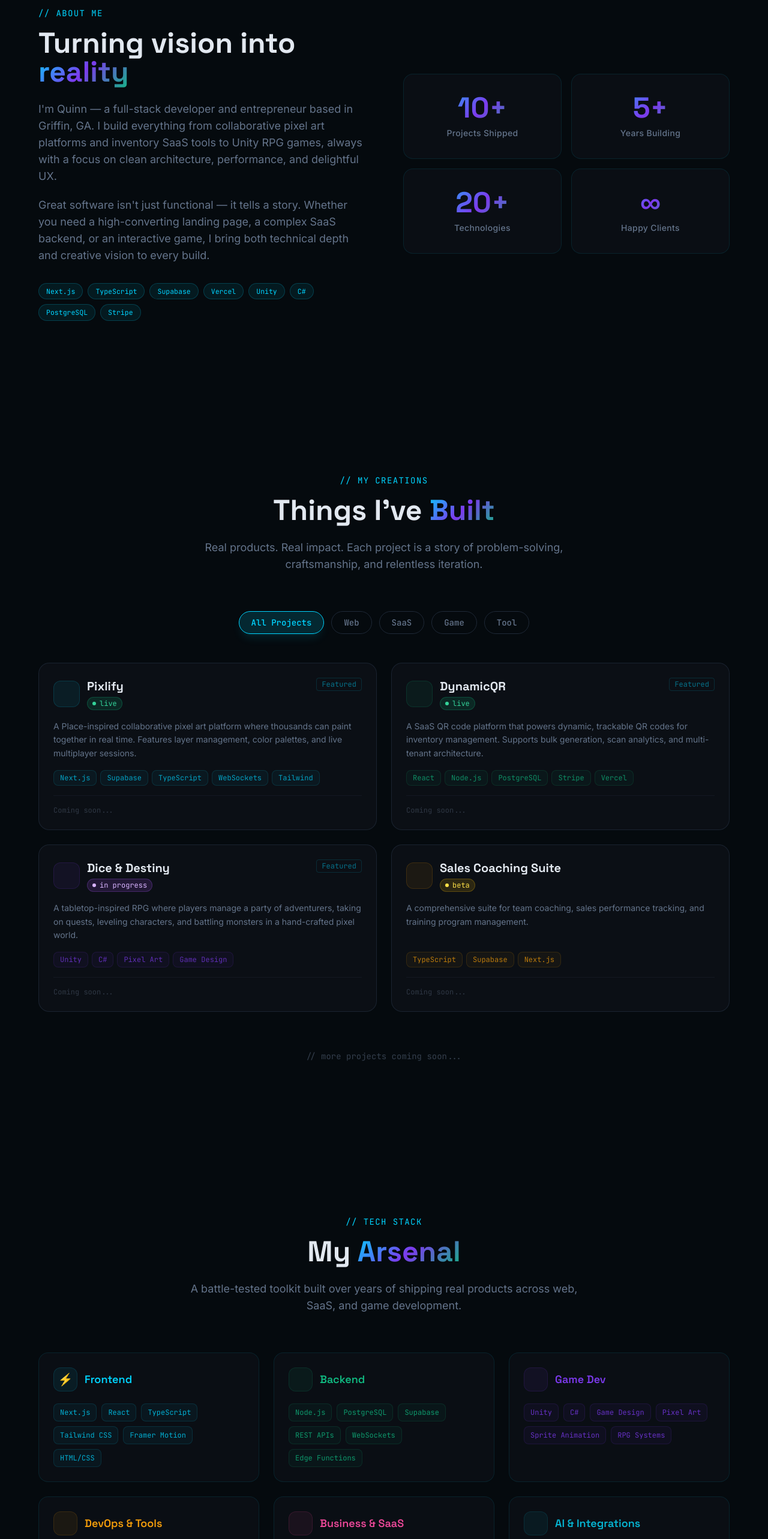
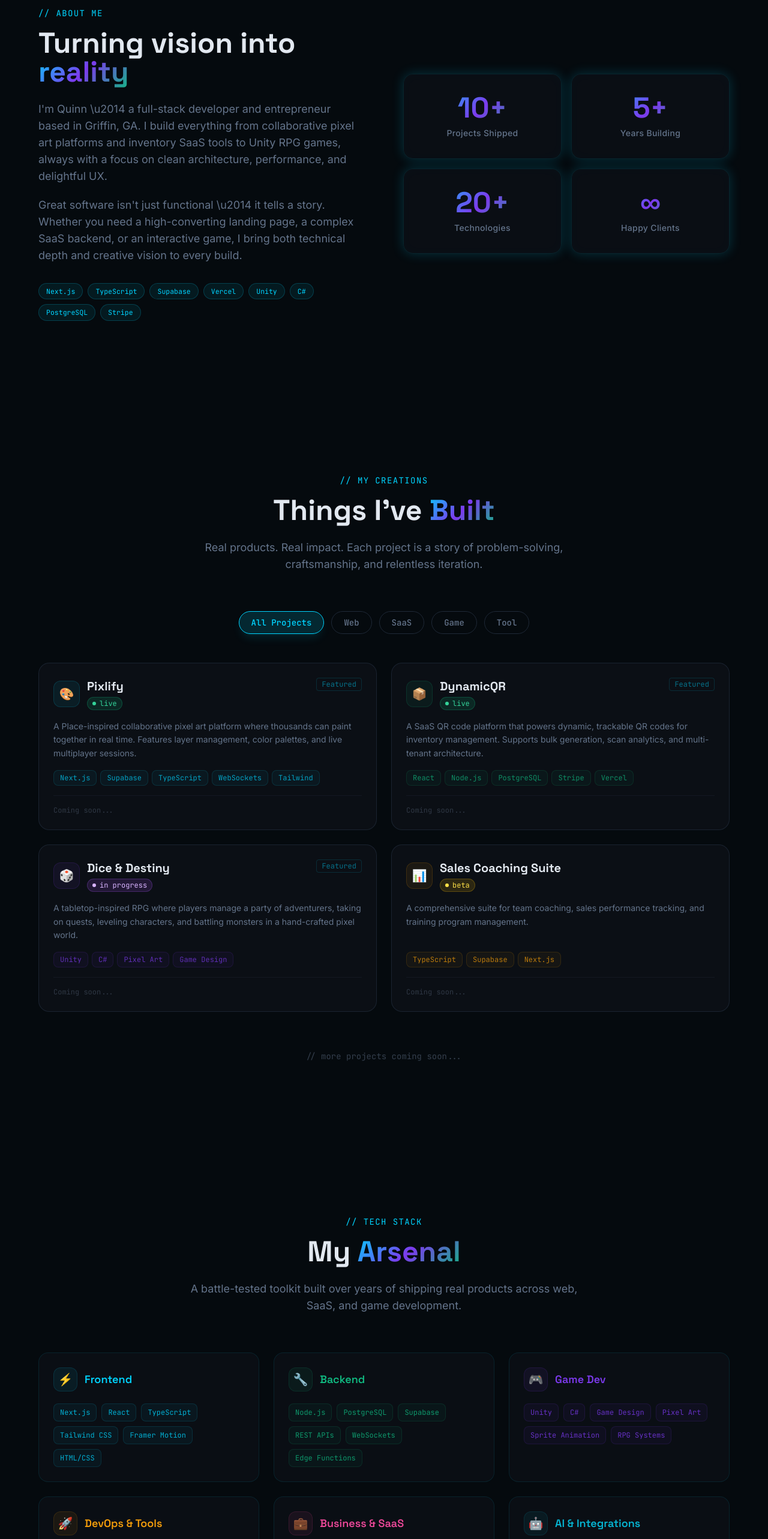
Before and after one commit to thelitsune/portfolio, a Next.js app: page / in a window 1280 px wide. Shown: the part 1020-3586 px from the top of the page at 60% size. Built offline with nearby package versions, Linux system fonts and the light colour scheme.

Commit message:
Add files via upload

```diff
--- a/package.json
+++ b/package.json
@@ -9,7 +9,7 @@
     "lint": "next lint"
   },
   "dependencies": {
-    "next": "14.2.5",
+    "next": "14.2.35",
     "react": "^18",
     "react-dom": "^18",
     "framer-motion": "^11.3.19",
@@ -28,6 +28,6 @@
     "postcss": "^8",
     "autoprefixer": "^10.0.1",
     "eslint": "^8",
-    "eslint-config-next": "14.2.5"
+    "eslint-config-next": "14.2.35"
   }
 }
--- a/src/app/api/contact/route.ts
+++ b/src/app/api/contact/route.ts
@@ -55,7 +55,7 @@ export async function POST(req: NextRequest) {
                 <tr><td style="padding:12px 0;color:#64748b;font-size:12px;text-transform:uppercase;letter-spacing:2px;vertical-align:top">Message</td><td style="padding:12px 0;color:#e2e8f0;font-size:15px;line-height:1.7">${message.replace(/\n/g, '<br>')}</td></tr>
               </table>
               <div style="margin-top:28px;padding:16px;background:rgba(0,212,255,0.04);border:1px solid rgba(0,212,255,0.1);border-radius:10px">
-                <a href="mailto:${email}?subject=Re: Your message to Quinn" style="display:inline-block;padding:12px 24px;background:linear-gradient(135deg,rgba(0,212,255,0.15),rgba(124,58,237,0.15));border:1px solid rgba(0,212,255,0.4);border-radius:8px;color:#00d4ff;text-decoration:none;font-size:13px">↩ Reply to ${name}</a>
+                <a href="mailto:${email}?subject=Re: Your message to Quinn" style="display:inline-block;padding:12px 24px;background:linear-gradient(135deg,rgba(0,212,255,0.15),rgba(124,58,237,0.15));border:1px solid rgba(0,212,255,0.4);border-radius:8px;color:#00d4ff;text-decoration:none;font-size:13px">\u21A9 Reply to ${name}</a>
               </div>
             </div>
             <div style="padding:20px 32px;background:#050a0e;border-top:1px solid #1f2937">
@@ -71,11 +71,11 @@ export async function POST(req: NextRequest) {
         from: `"Quinn Portfolio" <${process.env.SMTP_USER}>`,
         to: 'admin@litsune.com',
         replyTo: email,
-        subject: `✉️ New message from ${name} — Quinn Portfolio`,
+        subject: `\u2709\uFE0F New message from ${name} — Quinn Portfolio`,
         html: emailHtml,
       });
     } else {
-      console.log(' [Contact Form - no SMTP configured]', { name, email, message: message.slice(0, 100) });
+      console.log('\u{1F4EC} [Contact Form - no SMTP configured]', { name, email, message: message.slice(0, 100) });
     }
 
     return NextResponse.json({ success: true, message: 'Message received! Quinn will get back to you within 24 hours.' });
--- a/src/components/About.tsx
+++ b/src/components/About.tsx
@@ -6,10 +6,10 @@ const stats = [
   { label: 'Projects Shipped', value: '10+' },
   { label: 'Years Building', value: '5+' },
   { label: 'Technologies', value: '20+' },
-  { label: 'Happy Clients', value: '∞' },
+  { label: 'Happy Clients', value: '\u{221E}' },
 ];
 
-const techBadges = ['Next.js','TypeScript','Supabase','Vercel','Unity','C#','PostgreSQL','Stripe'];
+const techBadges = ['Next.js', 'TypeScript', 'Supabase', 'Vercel', 'Unity', 'C#', 'PostgreSQL', 'Stripe'];
 
 export default function About() {
   const ref = useRef(null);
@@ -19,28 +19,28 @@ export default function About() {
     <section id="about" ref={ref} className="relative z-10 py-24 sm:py-32 px-4 sm:px-6">
       <div className="max-w-6xl mx-auto">
         <div className="grid md:grid-cols-2 gap-12 lg:gap-16 items-center">
-          <motion.div initial={{ opacity:0, x:-40 }} animate={inView?{opacity:1,x:0}:{}} transition={{ duration:0.7, ease:[0.22,1,0.36,1] }}>
+          <motion.div initial={{ opacity: 0, x: -40 }} animate={inView ? { opacity: 1, x: 0 } : {}} transition={{ duration: 0.7, ease: [0.22, 1, 0.36, 1] }}>
             <p className="text-accent font-mono text-xs sm:text-sm tracking-widest uppercase mb-4">// about me</p>
             <h2 className="font-display font-bold text-3xl sm:text-4xl md:text-5xl mb-6 leading-tight">
               Turning vision into <span className="gradient-text">reality</span>
             </h2>
             <p className="text-muted text-base sm:text-lg leading-relaxed mb-5">
-              I&apos;m Quinn — a full-stack developer and entrepreneur based in Griffin, GA. I build everything from collaborative pixel art platforms and inventory SaaS tools to Unity RPG games, always with a focus on clean architecture, performance, and delightful UX.
+              I&apos;m Quinn \u2014 a full-stack developer and entrepreneur based in Griffin, GA. I build everything from collaborative pixel art platforms and inventory SaaS tools to Unity RPG games, always with a focus on clean architecture, performance, and delightful UX.
             </p>
             <p className="text-muted text-base sm:text-lg leading-relaxed mb-8">
-              Great software isn&apos;t just functional — it tells a story. Whether you need a high-converting landing page, a complex SaaS backend, or an interactive game, I bring both technical depth and creative vision to every build.
+              Great software isn&apos;t just functional \u2014 it tells a story. Whether you need a high-converting landing page, a complex SaaS backend, or an interactive game, I bring both technical depth and creative vision to every build.
             </p>
             <div className="flex flex-wrap gap-2">
-              {techBadges.map((t,i) => (
-                <motion.span key={t} className="tech-badge" initial={{ opacity:0, scale:0.8 }} animate={inView?{opacity:1,scale:1}:{}} transition={{ delay:0.05*i, duration:0.3 }}>{t}</motion.span>
+              {techBadges.map((t, i) => (
+                <motion.span key={t} className="tech-badge" initial={{ opacity: 0, scale: 0.8 }} animate={inView ? { opacity: 1, scale: 1 } : {}} transition={{ delay: 0.05 * i, duration: 0.3 }}>{t}</motion.span>
               ))}
             </div>
           </motion.div>
 
           <div className="grid grid-cols-2 gap-4">
-            {stats.map((s,i) => (
-              <motion.div key={s.label} initial={{ opacity:0, y:30, scale:0.95 }} animate={inView?{opacity:1,y:0,scale:1}:{}} transition={{ delay:0.1+i*0.1, duration:0.5 }}
-                className="glass rounded-2xl p-6 sm:p-8 text-center hover:border-accent/30 transition-all duration-300 hover:-translate-y-1"
+            {stats.map((s, i) => (
+              <motion.div key={s.label} initial={{ opacity: 0, y: 30, scale: 0.95 }} animate={inView ? { opacity: 1, y: 0, scale: 1 } : {}} transition={{ delay: 0.1 + i * 0.1, duration: 0.5 }}
+                className="glass rounded-2xl p-6 sm:p-8 text-center glow-border card-hover"
               >
                 <div className="font-display font-bold text-4xl sm:text-5xl gradient-text mb-2">{s.value}</div>
                 <div className="text-muted text-xs sm:text-sm font-medium tracking-wide">{s.label}</div>
--- a/src/components/Skills.tsx
+++ b/src/components/Skills.tsx
@@ -3,39 +3,39 @@ import { useRef } from 'react';
 import { motion, useInView } from 'framer-motion';
 
 const skillGroups = [
-  { label:'Frontend', icon:'⚡', color:'#00d4ff', skills:['Next.js','React','TypeScript','Tailwind CSS','Framer Motion','HTML/CSS'] },
-  { label:'Backend', icon:'', color:'#10b981', skills:['Node.js','PostgreSQL','Supabase','REST APIs','WebSockets','Edge Functions'] },
-  { label:'Game Dev', icon:'', color:'#7c3aed', skills:['Unity','C#','Game Design','Pixel Art','Sprite Animation','RPG Systems'] },
-  { label:'DevOps & Tools', icon:'', color:'#f59e0b', skills:['Vercel','GitHub','Railway','Render','Netlify','CI/CD'] },
-  { label:'Business & SaaS', icon:'', color:'#ec4899', skills:['Stripe','Multi-tenant Architecture','OAuth','Analytics','QR Systems'] },
-  { label:'AI & Integrations', icon:'', color:'#06b6d4', skills:['Claude','OpenAI API','LLM Integration','Automation','Webhooks','Perplexity'] },
+  { label: 'Frontend', icon: '\u{26A1}', color: '#00d4ff', skills: ['Next.js', 'React', 'TypeScript', 'Tailwind CSS', 'Framer Motion', 'HTML/CSS'] },
+  { label: 'Backend', icon: '\u{1F527}', color: '#10b981', skills: ['Node.js', 'PostgreSQL', 'Supabase', 'REST APIs', 'WebSockets', 'Edge Functions'] },
+  { label: 'Game Dev', icon: '\u{1F3AE}', color: '#7c3aed', skills: ['Unity', 'C#', 'Game Design', 'Pixel Art', 'Sprite Animation', 'RPG Systems'] },
+  { label: 'DevOps & Tools', icon: '\u{1F680}', color: '#f59e0b', skills: ['Vercel', 'GitHub', 'Railway', 'Render', 'Netlify', 'CI/CD'] },
+  { label: 'Business & SaaS', icon: '\u{1F4BC}', color: '#ec4899', skills: ['Stripe', 'Multi-tenant Architecture', 'OAuth', 'Analytics', 'QR Systems'] },
+  { label: 'AI & Integrations', icon: '\u{1F916}', color: '#06b6d4', skills: ['Claude', 'OpenAI API', 'LLM Integration', 'Automation', 'Webhooks', 'Perplexity'] },
 ];
 
 export default function Skills() {
   const ref = useRef(null);
-  const inView = useInView(ref, { once:true, margin:'-80px' });
+  const inView = useInView(ref, { once: true, margin: '-80px' });
   return (
     <section id="skills" ref={ref} className="relative z-10 py-24 sm:py-32 px-4 sm:px-6">
       <div className="max-w-6xl mx-auto">
-        <motion.div initial={{ opacity:0, y:30 }} animate={inView?{opacity:1,y:0}:{}} transition={{ duration:0.6 }} className="text-center mb-12 sm:mb-16">
+        <motion.div initial={{ opacity: 0, y: 30 }} animate={inView ? { opacity: 1, y: 0 } : {}} transition={{ duration: 0.6 }} className="text-center mb-12 sm:mb-16">
           <p className="text-accent font-mono text-xs sm:text-sm tracking-widest uppercase mb-4">// tech stack</p>
           <h2 className="font-display font-bold text-3xl sm:text-4xl md:text-5xl mb-6">My <span className="gradient-text">Arsenal</span></h2>
           <p className="text-muted text-base sm:text-lg max-w-2xl mx-auto">A battle-tested toolkit built over years of shipping real products across web, SaaS, and game development.</p>
         </motion.div>
         <div className="grid sm:grid-cols-2 lg:grid-cols-3 gap-4 sm:gap-6">
-          {skillGroups.map((g,i) => (
-            <motion.div key={g.label} initial={{ opacity:0, y:30, scale:0.97 }} animate={inView?{opacity:1,y:0,scale:1}:{}} transition={{ delay:i*0.1, duration:0.5 }}
-              className="glass rounded-2xl p-5 sm:p-6 hover:-translate-y-1 transition-transform duration-300"
+          {skillGroups.map((g, i) => (
+            <motion.div key={g.label} initial={{ opacity: 0, y: 30, scale: 0.97 }} animate={inView ? { opacity: 1, y: 0, scale: 1 } : {}} transition={{ delay: i * 0.1, duration: 0.5 }}
+              className="glass rounded-2xl p-5 sm:p-6 card-hover"
             >
               <div className="flex items-center gap-3 mb-4 sm:mb-5">
-                <div className="w-9 h-9 sm:w-10 sm:h-10 rounded-xl flex items-center justify-center text-lg sm:text-xl" style={{ background:`${g.color}12`, border:`1px solid ${g.color}22` }}>{g.icon}</div>
-                <h3 className="font-display font-semibold text-base sm:text-lg" style={{ color:g.color }}>{g.label}</h3>
+                <div className="skill-icon-box w-9 h-9 sm:w-10 sm:h-10 rounded-xl flex items-center justify-center text-lg sm:text-xl" style={{ background: `${g.color}12`, border: `1px solid ${g.color}22`, color: g.color }}>{g.icon}</div>
+                <h3 className="font-display font-semibold text-base sm:text-lg" style={{ color: g.color }}>{g.label}</h3>
               </div>
               <div className="flex flex-wrap gap-1.5 sm:gap-2">
-                {g.skills.map((s,j) => (
-                  <motion.span key={s} initial={{ opacity:0, scale:0.8 }} animate={inView?{opacity:1,scale:1}:{}} transition={{ delay:0.1+i*0.05+j*0.03 }}
-                    className="text-xs font-mono px-2.5 py-1.5 rounded-lg border cursor-default hover:scale-105 transition-transform duration-200"
-                    style={{ background:`${g.color}0c`, borderColor:`${g.color}22`, color:`${g.color}cc` }}>{s}
+                {g.skills.map((s, j) => (
+                  <motion.span key={s} initial={{ opacity: 0, scale: 0.8 }} animate={inView ? { opacity: 1, scale: 1 } : {}} transition={{ delay: 0.1 + i * 0.05 + j * 0.03 }}
+                    className="text-xs font-mono px-2.5 py-1.5 rounded-lg border cursor-default hover:scale-110 transition-transform duration-200"
+                    style={{ background: `${g.color}0c`, borderColor: `${g.color}22`, color: `${g.color}cc` }}>{s}
                   </motion.span>
                 ))}
               </div>
--- a/src/data/projects.ts
+++ b/src/data/projects.ts
@@ -23,7 +23,7 @@ export const projects: Project[] = [
     category: 'web',
     status: 'live',
     color: '#00d4ff',
-    icon: '',
+    icon: '\u{1F3A8}',
     featured: true,
   },
   {
@@ -35,7 +35,7 @@ export const projects: Project[] = [
     category: 'saas',
     status: 'live',
     color: '#10b981',
-    icon: '',
+    icon: '\u{1F4E6}',
     featured: true,
   },
   {
@@ -47,7 +47,7 @@ export const projects: Project[] = [
     category: 'game',
     status: 'in-progress',
     color: '#7c3aed',
-    icon: '',
+    icon: '\u{1F3B2}',
     featured: true,
   },
   {
@@ -59,7 +59,7 @@ export const projects: Project[] = [
     category: 'saas',
     status: 'beta',
     color: '#f59e0b',
-    icon: '',
+    icon: '\u{1F4CA}',
     featured: false,
   },
 ];
```
Also changed, not shown: src/components/Contact.tsx (+5 -5 lines).
